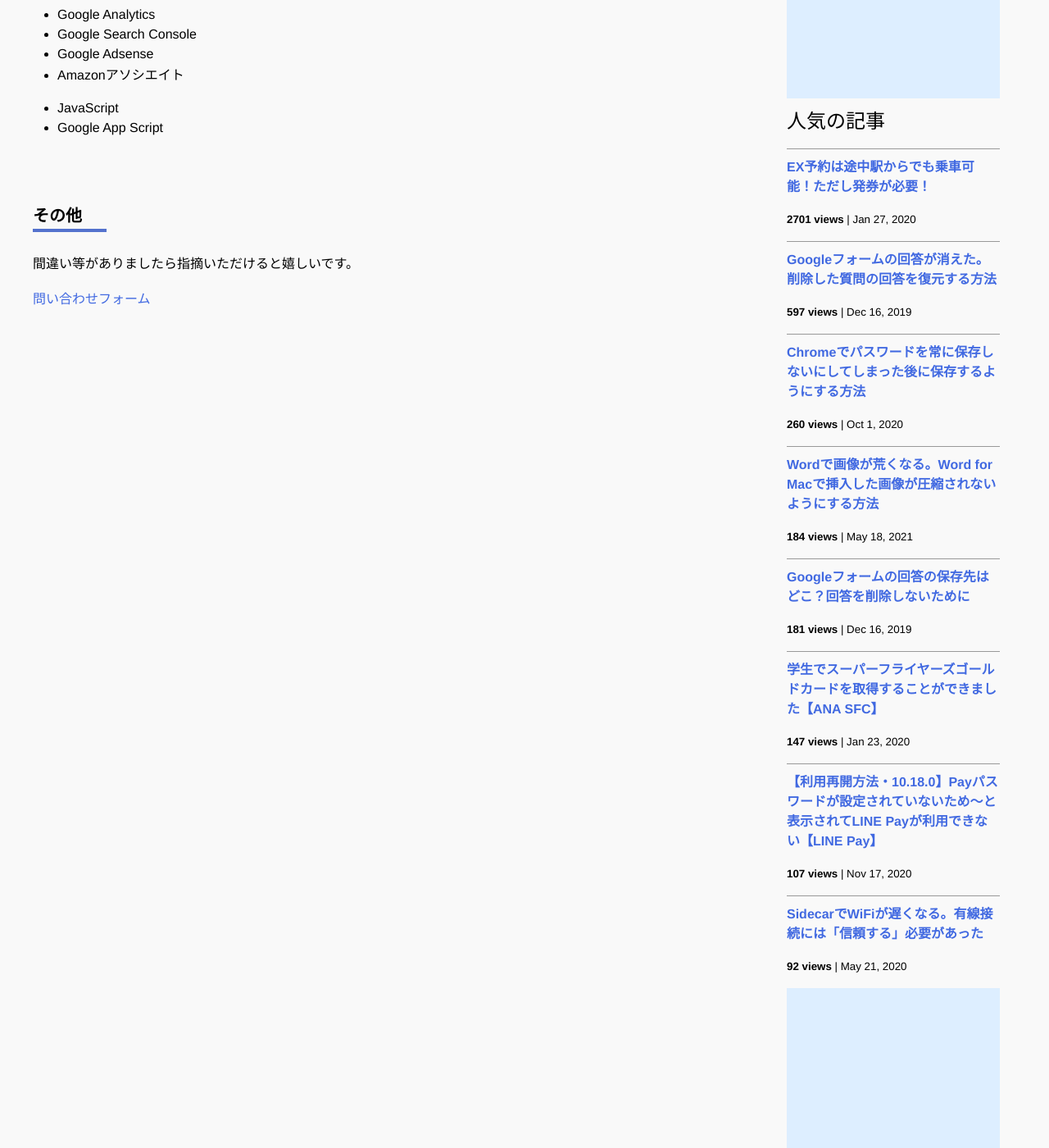
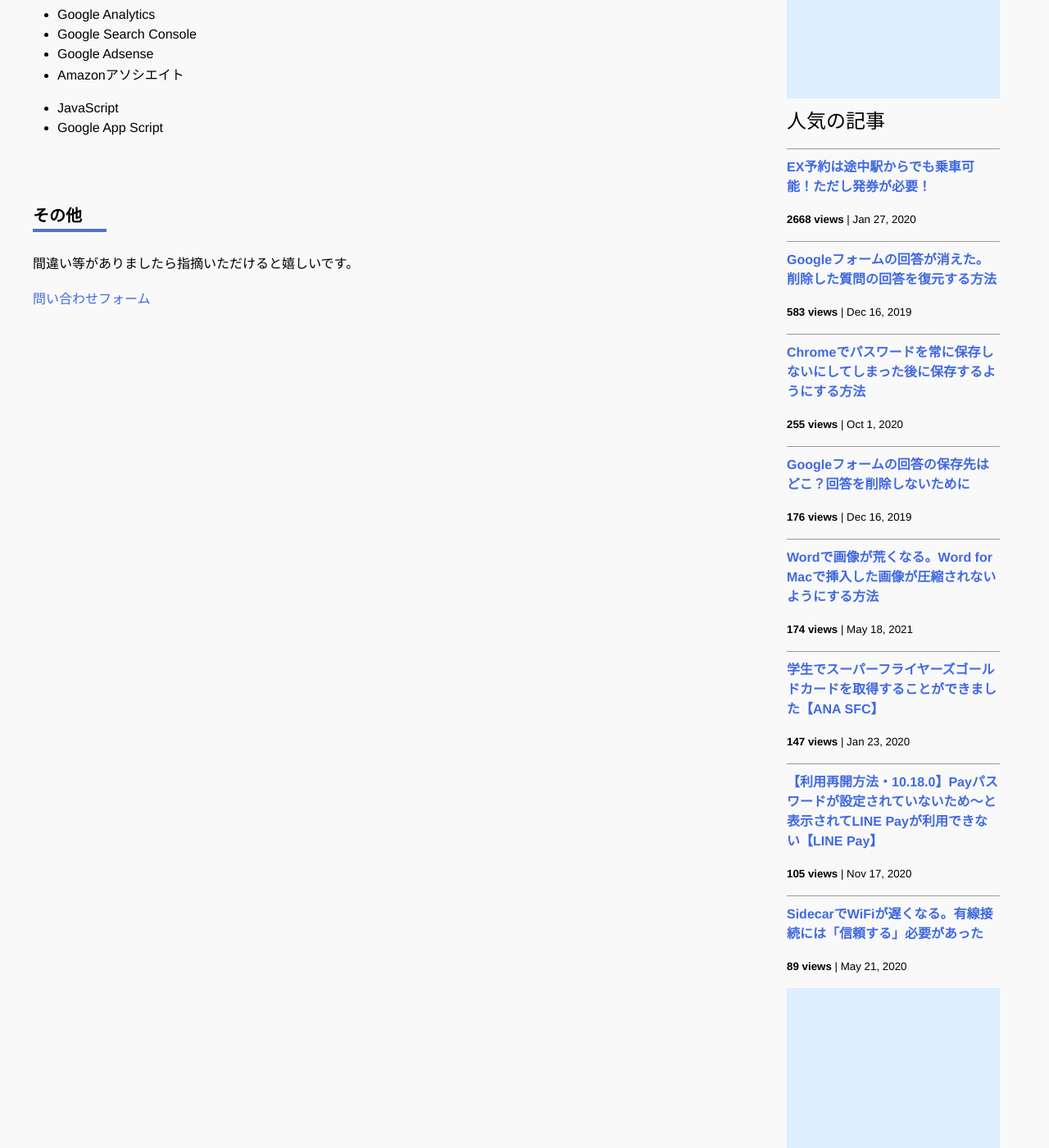
Before and after one commit to iwanaminami/shoyaiwaname, a Jekyll site: the page built from about.markdown, in a window 1280 px wide and 1400 px high, scrolled down 693 px. Shown: the whole window at 82% size. Built offline with Jekyll 4.4.1, drawn with Linux system fonts in a browser that asks for light colours; nearby versions of some CDN libraries; comment, search, counter and statistics services are not loaded.

Commit message:
a new commit message

```diff
--- a/_data/popularposts.yml
+++ b/_data/popularposts.yml
@@ -1,17 +1,17 @@
 side:
-  - view: 2701
+  - view: 2668
     url: /2020/01/27/ex-rideontheway.html
-  - view: 597
+  - view: 583
     url: /2019/12/16/restore-googleform.html
-  - view: 260
+  - view: 255
     url: /2020/10/01/googlepassword.html
-  - view: 184
+  - view: 176
+    url: /2019/12/16/googleform-answers.html
+  - view: 174
     url: /2021/05/18/image-compression-word.html
-  - view: 181
-    url: /2019/12/16/googleform-answers.html
   - view: 147
     url: /2020/01/23/sfcgold.html
-  - view: 107
+  - view: 105
     url: /2020/11/17/linepay.html
-  - view: 92
+  - view: 89
     url: /2020/05/21/sidecar-via-cable.html
```
